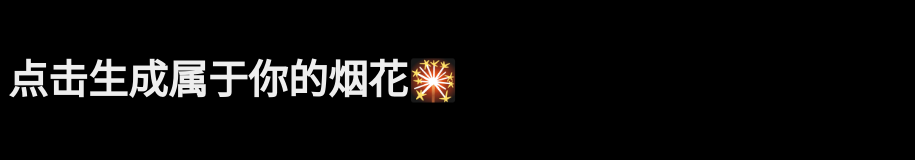
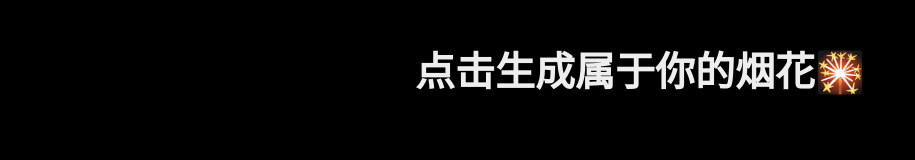
Before and after one commit to cosy247/Domes, a plain HTML site: page 烟花/index.html in a window 1280 px wide. Shown: the whole page, without its empty margins (0-915 px from the left). Drawn offline with Linux system fonts and the light colour scheme.

Commit message:
feat: 提示文字样式修改

```diff
--- a/烟花/index.html
+++ b/烟花/index.html
@@ -6,6 +6,9 @@
         <meta name="viewport" content="width=device-width, initial-scale=1.0" />
         <title>烟花</title>
         <style>
+            body {
+                overflow: hidden;
+            }
             canvas {
                 position: absolute;
                 left: 0;
@@ -17,7 +20,7 @@
                 background: #111;
             }
             p {
-                position: absolute;
+                position: relative;
                 font-size: 5vmin;
                 color: #eee;
                 z-index: 999;
```
